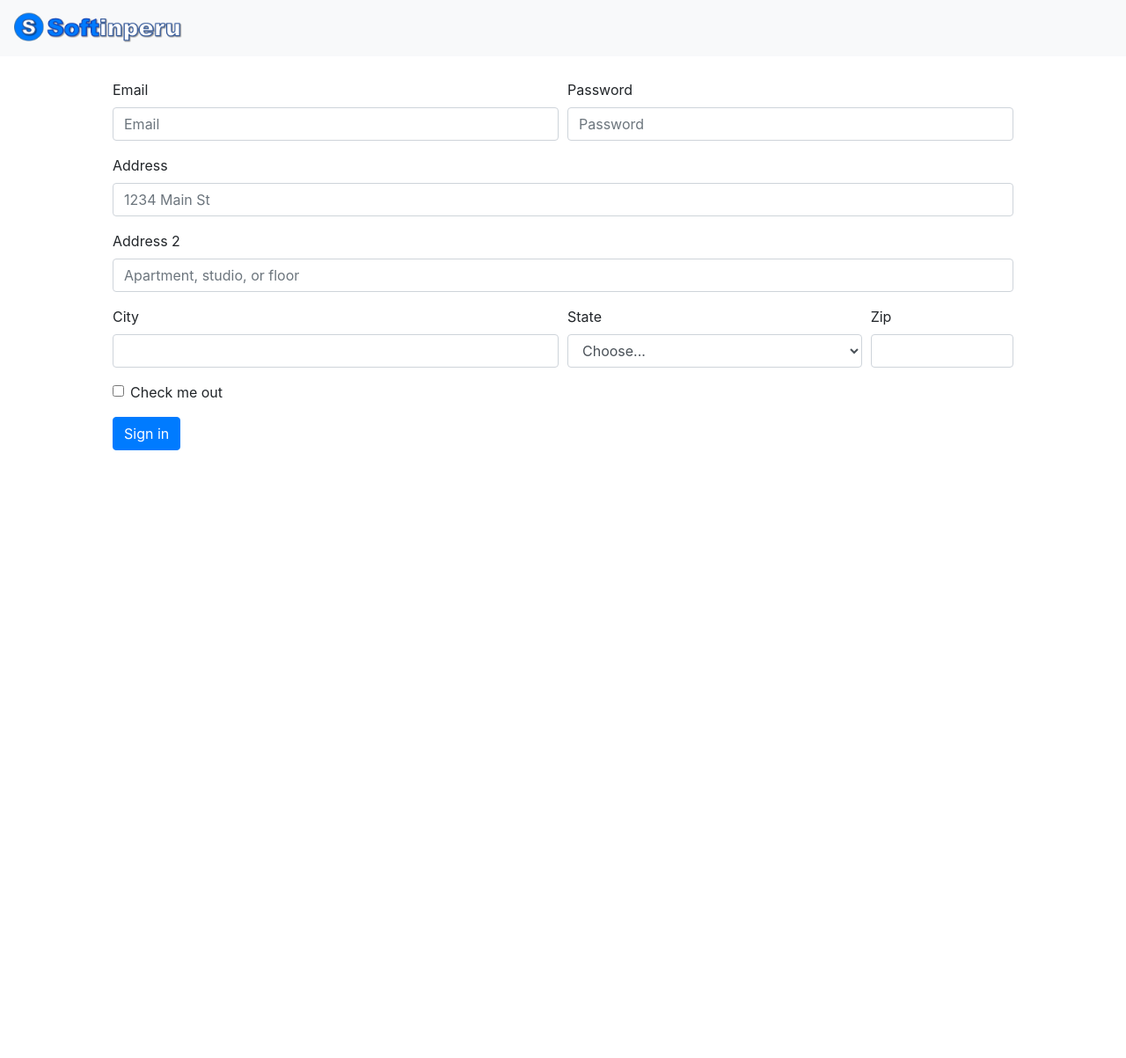
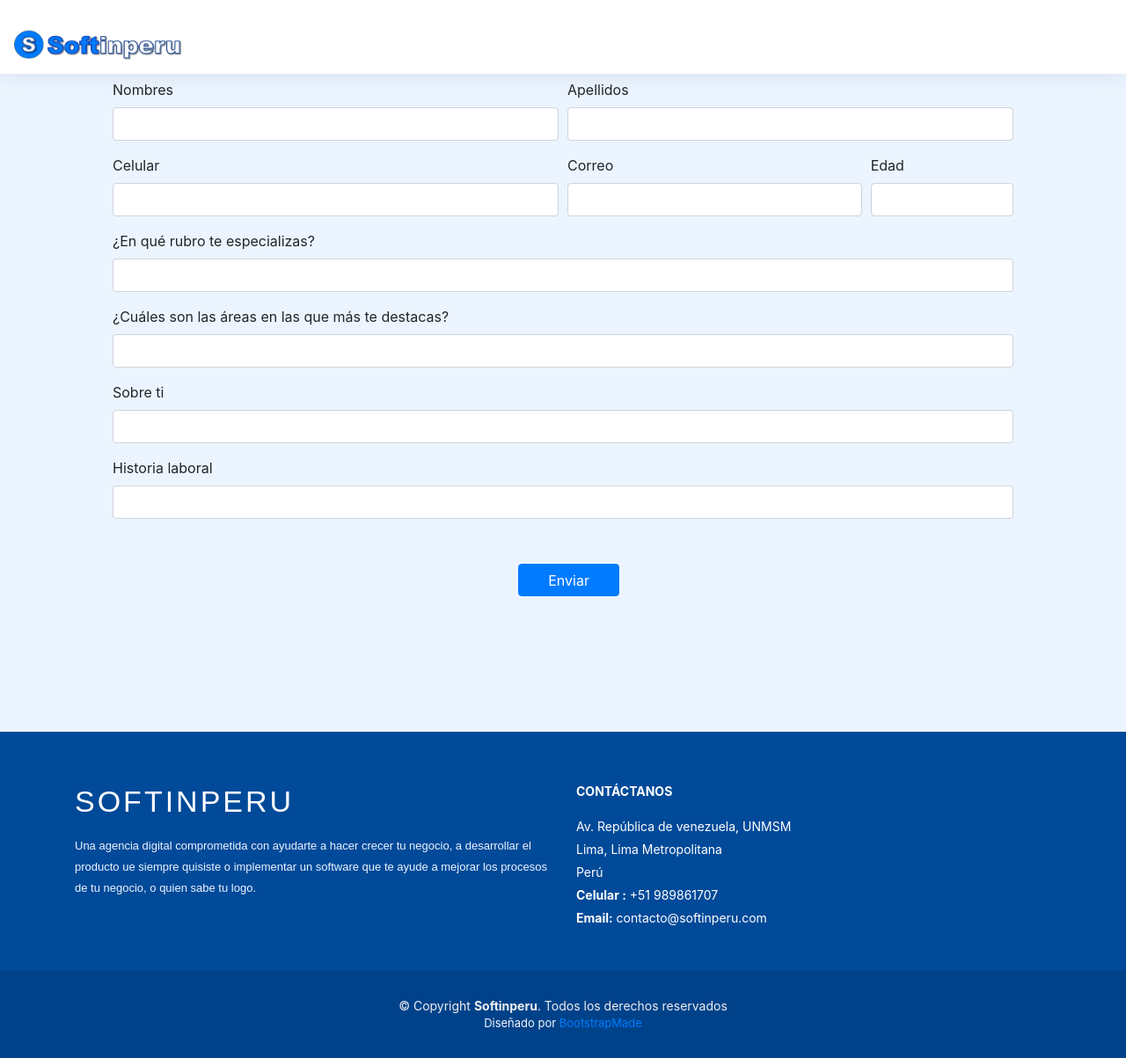
Before and after one commit to mahaliroblesarbieto/Formulario-softInPeru, a website: page src/index.html in a window 1280 px wide. Shown: the whole page at 88% size. Before the commit the page ends 800 px from the top, so only its background shows below. Drawn offline with nearby package versions, Linux system fonts and the light colour scheme.

Commit message:
dando estilo a formulario

```diff
--- a/src/index.html
+++ b/src/index.html
@@ -11,59 +11,90 @@
 </head>
 <body>
   <header id="header" class="fixed-top">
-    <nav class="navbar navbar-expand-lg navbar-light bg-light">
+    <nav class="navbar navbar-expand-lg navbar-color">
       <a class="navbar-brand" href="#"><img src="img/logo.png" alt="" class="img-fluid img-width"></a>
     </nav>
   </header>
-  <section>
+  <section id="section">
     <form class="position">
         <div class="form-row">
             <div class="form-group col-md-6">
-          <label for="inputEmail4">Email</label>
-          <input type="email" class="form-control" id="inputEmail4" placeholder="Email">
+              <label for="inputEmail4">Nombres</label>
+              <input type="email" class="form-control" id="inputEmail4">
             </div>
             <div class="form-group col-md-6">
-          <label for="inputPassword4">Password</label>
-          <input type="password" class="form-control" id="inputPassword4" placeholder="Password">
+              <label for="inputPassword4">Apellidos</label>
+              <input type="password" class="form-control" id="inputPassword4">
             </div>
-      </div>
-      <div class="form-group">
-        <label for="inputAddress">Address</label>
-        <input type="text" class="form-control" id="inputAddress" placeholder="1234 Main St">
-      </div>
-      <div class="form-group">
-        <label for="inputAddress2">Address 2</label>
-        <input type="text" class="form-control" id="inputAddress2" placeholder="Apartment, studio, or floor">
           </div>
           <div class="form-row">
               <div class="form-group col-md-6">
-          <label for="inputCity">City</label>
+                <label for="inputCity">Celular</label>
                 <input type="text" class="form-control" id="inputCity">
               </div>
               <div class="form-group col-md-4">
-          <label for="inputState">State</label>
-          <select id="inputState" class="form-control">
-            <option selected>Choose...</option>
-            <option>...</option>
-          </select>
+                <label for="inputState">Correo</label>
+                <input type="text" class="form-control" id="inputCity">
               </div>
               <div class="form-group col-md-2">
-          <label for="inputZip">Zip</label>
+                <label for="inputZip">Edad</label>
                 <input type="text" class="form-control" id="inputZip">
               </div>
             </div>
       <div class="form-group">
-        <div class="form-check">
-          <input class="form-check-input" type="checkbox" id="gridCheck">
-          <label class="form-check-label" for="gridCheck">
-            Check me out
-          </label>
+        <label for="inputAddress">¿En qué rubro te especializas?</label>
+        <input type="text" class="form-control" id="inputAddress">
+      </div>
+      <div class="form-group">
+          <label for="inputAddress">¿Cuáles son las áreas en las que más te destacas?</label>
+          <input type="text" class="form-control" id="inputAddress">
+      </div>
+      <div class="form-group">
+          <label for="inputAddress">Sobre ti</label>
+          <input type="text" class="form-control" id="inputAddress">
+        </div>
+        <div class="form-group">
+            <label for="inputAddress">Historia laboral</label>
+            <input type="text" class="form-control" id="inputAddress">
+        </div>
+        <div class="row button-center">
+            <button type="submit" class="btn btn-primary btn-enviar">Enviar</button>
+        </div>
+    </form>
+  </section>
+  <footer id="footer">
+      <div class="footer-top">
+          <div class="container">
+              <div class="row footer-center">
+
+                  <div class="col-lg-6 col-md-6 footer-info">
+                      <h3>Softinperu</h3>
+                      <p>Una agencia digital comprometida con ayudarte a hacer crecer tu negocio, a desarrollar el producto ue siempre quisiste o implementar un software que te ayude a mejorar los procesos de tu negocio, o quien sabe tu logo.</p>
+                  </div>
+
+                  <div class="col-lg-6 col-md-6 footer-contact">
+                      <h4>Contáctanos</h4>
+                      <p>
+                          Av. República de venezuela, UNMSM <br>
+                          Lima, Lima Metropolitana<br>
+                          Perú <br>
+                          <strong>Celular :</strong> +51 989861707<br>
+                          <strong>Email:</strong> contacto@softinperu.com<br>
+                      </p>
                   </div>
               </div>
-      <button type="submit" class="btn btn-primary">Sign in</button>
-    </form>
-  </section>
-  <footer>
+          </div>
+      </div>
+
+      <div class="container">
+          <div class="copyright">
+              &copy; Copyright <strong>Softinperu</strong>. Todos los derechos reservados
+          </div>
+          <div class="credits">
+
+              Diseñado por <a href="#">BootstrapMade</a>
+          </div>
+      </div>
 
   </footer>
   <script src="index.js"></script>
--- a/src/style.css
+++ b/src/style.css
@@ -8,10 +8,103 @@
     margin-left: 10%
 }
 
+.button-center{
+    margin-left: 30%;
+    margin-top: 10%
+}
+
+.btn-enviar{
+    padding: 2%;
+    width: 60%
+}
+
+.navbar-color{
+    background: #fff
+}
+
+#header {
+    height: 80px;
+    transition: all 0.5s;
+    z-index: 997;
+    transition: all 0.5s;
+    padding: 20px 0;
+    background: #fff;
+    box-shadow: 0px 0px 30px rgba(127, 137, 161, 0.3);
+}
+
+body{
+    background: #ecf5ff;
+}
+
+.footer-top{
+    margin-top: 12%;
+    background: #004a99;
+    padding: 60px 0 30px 0;
+}
+
+.footer-info p{
+    font-size: 13px;
+    line-height: 24px;
+    margin-bottom: 0;
+    font-family: "Montserrat", sans-serif;
+    color: #ecf5ff;
+}
+
+.footer-info h3{
+    font-size: 34px;
+    margin: 0 0 20px 0;
+    padding: 2px 0 2px 0;
+    line-height: 1;
+    font-family: "Montserrat", sans-serif;
+    color: #fff;
+    font-weight: 400;
+    letter-spacing: 3px;
+    text-transform: uppercase;
+}
+
+.footer-top h4 {
+    font-size: 14px;
+    font-weight: bold;
+    color: #fff;
+    text-transform: uppercase;
+    position: relative;
+    padding-bottom: 10px;
+}
+
+.footer-contact p {
+    line-height: 26px;
+    color: #fff
+}
+
+#footer .copyright {
+    text-align: center;
+    padding-top: 30px;
+}
+
+#footer {
+    background: #00428a;
+    padding: 0 0 30px 0;
+    color: #eee;
+    font-size: 14px;
+}
+
+#footer .credits {
+    text-align: center;
+    font-size: 13px;
+    color: #f1f7ff;
+}
 @media only screen and (min-width: 768px){
     .position{
         margin-top: 7%;
         width: 80%
     }
+    .btn-enviar{
+        padding: 1%;
+        width: 20%
+    }
+    .button-center{
+        margin-left: 45%;
+        margin-top: 5%
+    }
 
 }
```
Lines whose indentation alone changed are shown as unchanged.
